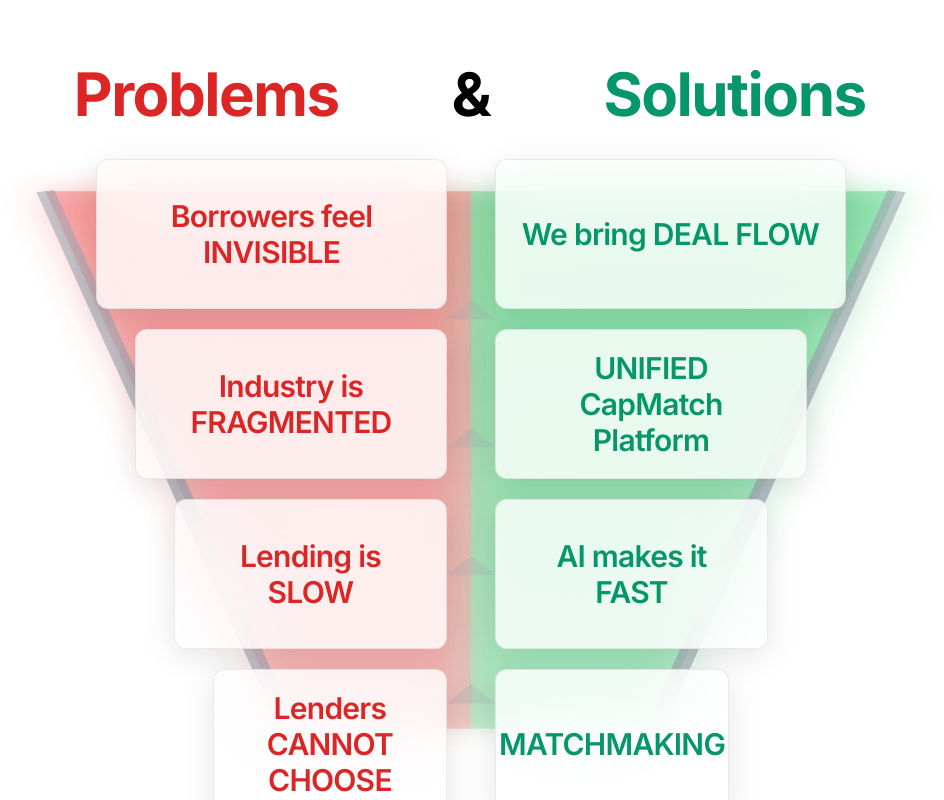
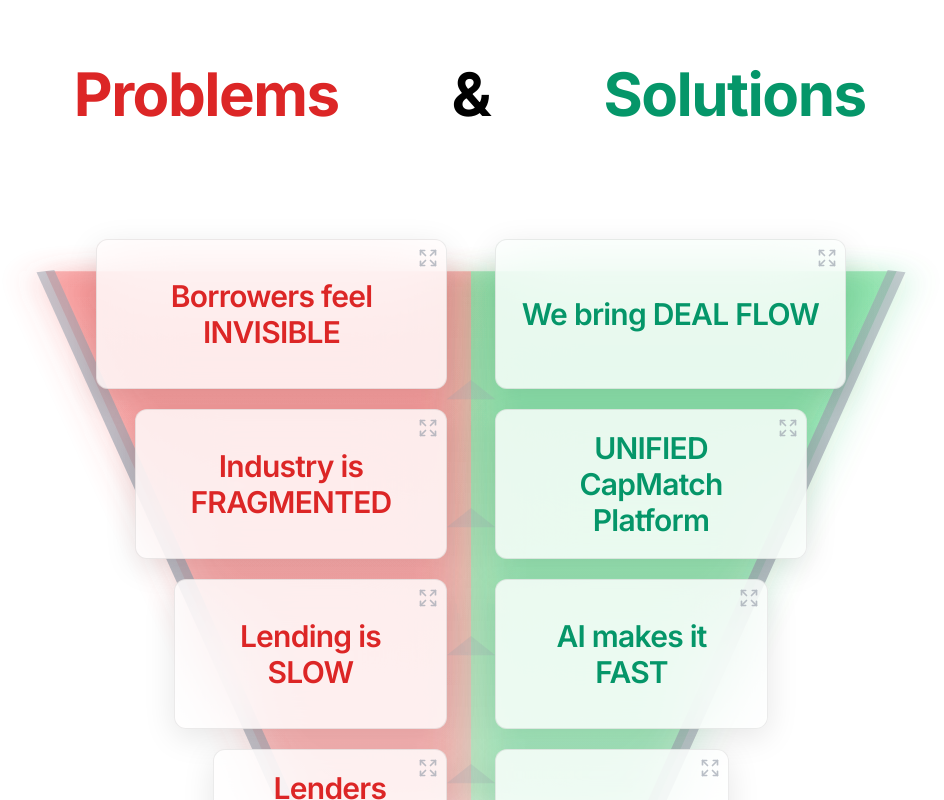
Before and after one commit to paramvora-myacara/acara-deck, a Next.js app: page /problem-and-solution in a window 1280 px wide. Shown: the whole page, without its empty margins (169-1113 px from the left). Built offline with nearby package versions, Linux system fonts and the light colour scheme.

Commit message:
shift funnel down

```diff
--- a/src/app/problem-and-solution/page.tsx
+++ b/src/app/problem-and-solution/page.tsx
@@ -6,6 +6,7 @@
 import { useState } from "react";
 import FunnelBackground from "@/components/FunnelBackground";
 import { Modal } from "@/components/Modal/Modal";
+import { Expand } from "lucide-react";
 
 // Problem cards data from the problem page - using the same structure as InteractiveCardPage
 interface ProblemCard {
@@ -127,7 +128,7 @@
     dotColor: "bg-emerald-600 dark:bg-emerald-400"
   },
   {
-    title: "<br/>MATCHMAKING<br/> <br/>",
+    title: "<br/>Matchmaking<br/> <br/>",
     role: "Leverage AI for precise, curated matchmaking between lenders and borrowers.",
     content: [
       "<b>Borrowers:</b> Get enhanced resume curation, visibility into available lenders, and higher success rates in securing loans.",
@@ -236,7 +237,7 @@
         </header>
 
                  {/* Funnel Layout */}
-         <div className="w-full max-w-7xl mx-auto relative -mt-8 md:-mt-12" data-funnel-container>
+         <div className="w-full max-w-7xl mx-auto relative mt-6 md:mt-8" data-funnel-container>
            {/* Funnel Background - Desktop Only */}
            <div className="hidden md:block">
              <FunnelBackground />
@@ -256,7 +257,7 @@
                    key={idx}
                    data-problem-card
                    onClick={() => handleCardClick('problem', idx)}
-                   className={`glass-card rounded-xl p-5 lg:p-6 bg-gradient-to-br ${card.gradient} border border-gray-200 dark:border-white/20 shadow-md dark:shadow-xl shadow-gray-200/50 dark:shadow-white/5 h-[130px] lg:h-[150px] flex items-center justify-center cursor-pointer hover:scale-105 transition-transform`}
+                   className={`relative glass-card rounded-xl p-5 lg:p-6 bg-gradient-to-br ${card.gradient} border border-gray-200 dark:border-white/20 shadow-md dark:shadow-xl shadow-gray-200/50 dark:shadow-white/5 h-[130px] lg:h-[150px] flex items-center justify-center cursor-pointer hover:scale-105 transition-transform`}
                     style={{
                       marginLeft: `${100 - cardWidth}%`,
                       width: `${cardWidth}%`,
@@ -265,6 +266,7 @@
                     animate={{ opacity: 1, x: 0 }}
                     transition={{ delay: idx * 0.2 }}
                   >
+                    <Expand className="absolute top-2 right-2 h-5 w-5 opacity-70 text-gray-400" aria-hidden />
                      <h3
                        className={`text-xl lg:text-2xl xl:text-3xl font-semibold ${card.textColor} text-center leading-tight`}
                        dangerouslySetInnerHTML={{ __html: card.title }}
@@ -286,7 +288,7 @@
                    key={idx}
                    data-solution-card
                    onClick={() => handleCardClick('solution', idx)}
-                   className={`glass-card rounded-xl p-5 lg:p-6 bg-gradient-to-br ${card.gradient} border border-gray-200 dark:border-white/20 shadow-md dark:shadow-xl shadow-gray-200/50 dark:shadow-white/5 h-[130px] lg:h-[150px] flex items-center justify-center cursor-pointer hover:scale-105 transition-transform`}
+                   className={`relative glass-card rounded-xl p-5 lg:p-6 bg-gradient-to-br ${card.gradient} border border-gray-200 dark:border-white/20 shadow-md dark:shadow-xl shadow-gray-200/50 dark:shadow-white/5 h-[130px] lg:h-[150px] flex items-center justify-center cursor-pointer hover:scale-105 transition-transform`}
                     style={{
                       marginRight: `${100 - cardWidth}%`,
                       width: `${cardWidth}%`,
@@ -295,6 +297,7 @@
                     animate={{ opacity: 1, x: 0 }}
                     transition={{ delay: idx * 0.2 }}
                   >
+                    <Expand className="absolute top-2 right-2 h-5 w-5 opacity-70 text-gray-400" aria-hidden />
                                          <h3
                       className={`text-xl lg:text-2xl xl:text-3xl font-semibold ${card.textColor} text-center leading-tight`}
                       dangerouslySetInnerHTML={{ __html: card.title }}
@@ -320,11 +323,12 @@
                    <motion.div
                      key={idx}
                      onClick={() => handleCardClick('problem', idx)}
-                     className={`glass-card rounded-xl p-8 bg-gradient-to-br ${card.gradient} border border-gray-200 dark:border-white/20 shadow-md dark:shadow-xl shadow-gray-200/50 dark:shadow-white/5 h-[120px] flex items-center justify-center cursor-pointer hover:scale-105 transition-transform`}
+                     className={`relative glass-card rounded-xl p-8 bg-gradient-to-br ${card.gradient} border border-gray-200 dark:border-white/20 shadow-md dark:shadow-xl shadow-gray-200/50 dark:shadow-white/5 h-[120px] flex items-center justify-center cursor-pointer hover:scale-105 transition-transform`}
                      initial={{ opacity: 0, y: 20 }}
                      animate={{ opacity: 1, y: 0 }}
                      transition={{ delay: idx * 0.1 }}
                    >
+                     <Expand className="absolute top-2 right-2 h-5 w-5 opacity-70 text-gray-400" aria-hidden />
                      <h3
                        className={`text-2xl font-semibold ${card.textColor} text-center leading-tight`}
                        dangerouslySetInnerHTML={{ __html: card.title }}
@@ -347,11 +351,12 @@
                    <motion.div
                      key={idx}
                      onClick={() => handleCardClick('solution', idx)}
-                     className={`glass-card rounded-xl p-8 bg-gradient-to-br ${card.gradient} border border-gray-200 dark:border-white/20 shadow-md dark:shadow-xl shadow-gray-200/50 dark:shadow-white/5 h-[120px] flex items-center justify-center cursor-pointer hover:scale-105 transition-transform`}
+                     className={`relative glass-card rounded-xl p-8 bg-gradient-to-br ${card.gradient} border border-gray-200 dark:border-white/20 shadow-md dark:shadow-xl shadow-gray-200/50 dark:shadow-white/5 h-[120px] flex items-center justify-center cursor-pointer hover:scale-105 transition-transform`}
                      initial={{ opacity: 0, y: 20 }}
                      animate={{ opacity: 1, y: 0 }}
                      transition={{ delay: (problemCards.length * 0.1) + (idx * 0.1) }}
                    >
+                     <Expand className="absolute top-2 right-2 h-5 w-5 opacity-70 text-gray-400" aria-hidden />
                      <h3
                        className={`text-2xl font-semibold ${card.textColor} text-center leading-tight`}
                        dangerouslySetInnerHTML={{ __html: card.title }}
```
